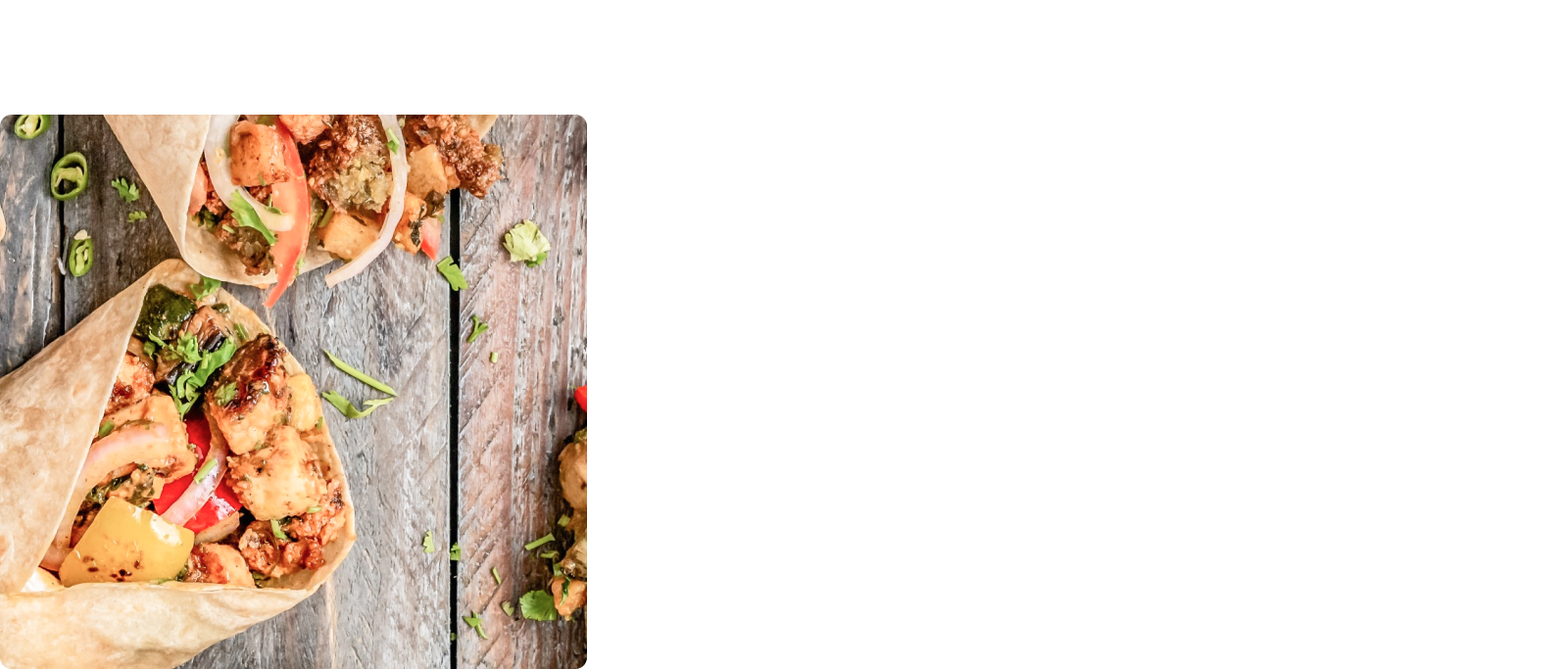
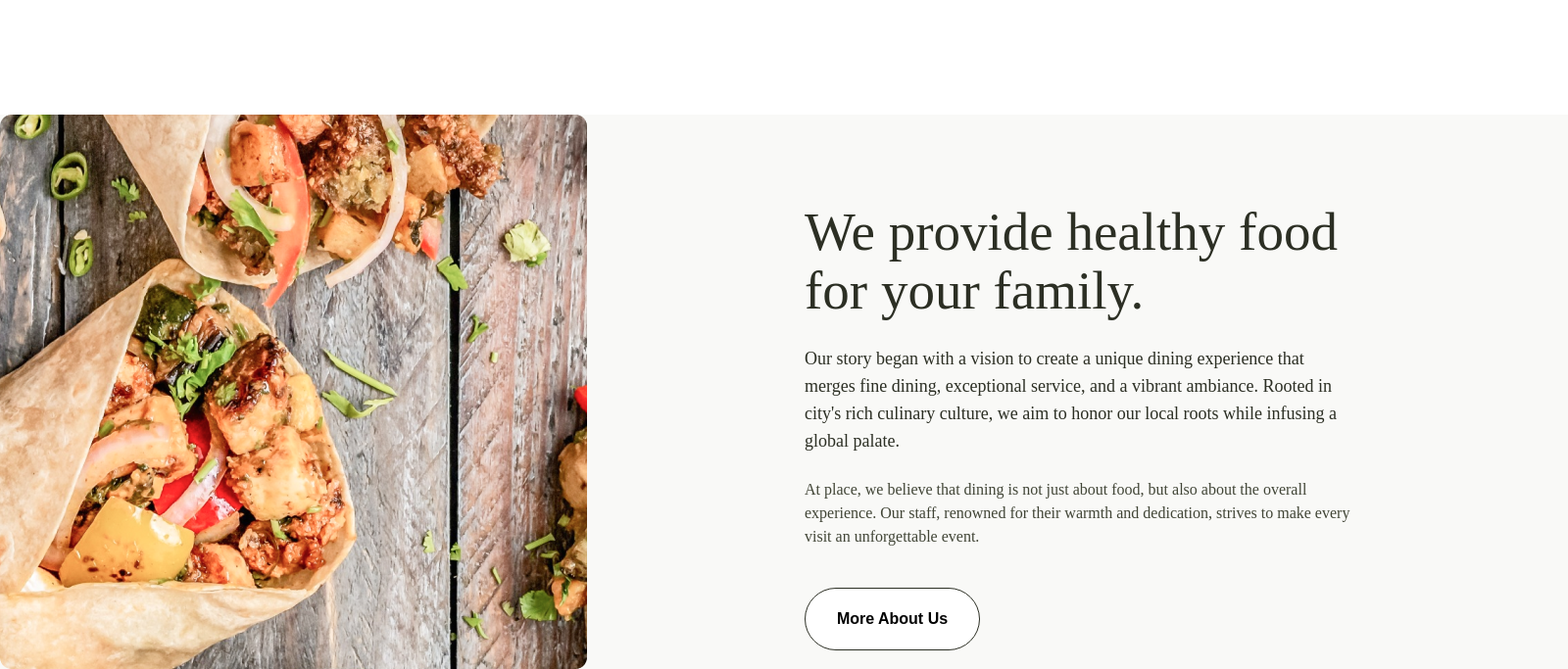
Before and after one commit to Ts1po/Food-website, a plain HTML site: page index.html in a window 1280 px wide. Shown: the part 1695-2378 px from the top of the page at 98% size, 1600 px wide, since content can reach past the window. Drawn offline with Linux system fonts and the light colour scheme.

Commit message:
adding about right side css

```diff
--- a/css/style.css
+++ b/css/style.css
@@ -272,6 +272,83 @@
   text-align: center;
 }
 
+/* about section css */
+.about {
+  width: 1600px;
+  height: 856px;
+  background-color: #F9F9F7;
+}
+
+.about-section-container {
+  display: flex;
+  flex-direction: row;
+}
+
+/* left side of about */
+
+/* right side of about */
+.right-side-about {
+  width: 557px;
+  height: 457px;
+  gap:40px;
+  display: flex;
+  justify-content: center;
+  align-items: center;
+  flex-direction: column;
+  margin: auto;
+}
+
+/* right side text */
+.right-side-text {
+  width: 557px;
+  height: 353px;
+  gap: 24px;
+  display: flex;
+  flex-direction: column;
+}
+
+.about-right-h2 {
+  font-size: 55px;
+  font-weight: 500;
+  line-height: 60.5px;
+  color: #2C2F24;
+  width: 557px;
+  height: 121px;
+}
+
+.about-right-p1 {
+  width: 557px;
+  height: 112px;
+  font-size: 18px;
+  font-weight: 500;
+  line-height: 28px;
+  color: #2C2F24;
+}
+
+.about-right-p2 {
+  width: 557px;
+  height: 72px;
+  font-weight: 400;
+  font-size: 16px;
+  line-height: 24px;
+  color: #414536;
+}
+
+/* about button */
+.about-right-but {
+  width: 179px;
+  height: 64px;
+  border-radius: 118px;
+  border: 1.5px solid #2C2F24;
+  background-color: #fff;
+  gap: 10px;
+  font-weight: 700;
+  font-size: 16px;
+  line-height: 24px;
+  text-align: center;
+  align-self: flex-start;
+}
+
 /* footer */
 
 /* footer logo */
--- a/index.html
+++ b/index.html
@@ -152,7 +152,7 @@
     </section>
 
     <!-- adding third section about -->
-    <section>
+    <section class="about">
       <div class="about-section-container">
         <!-- left side -->
         <div class="left-side-about">
```
